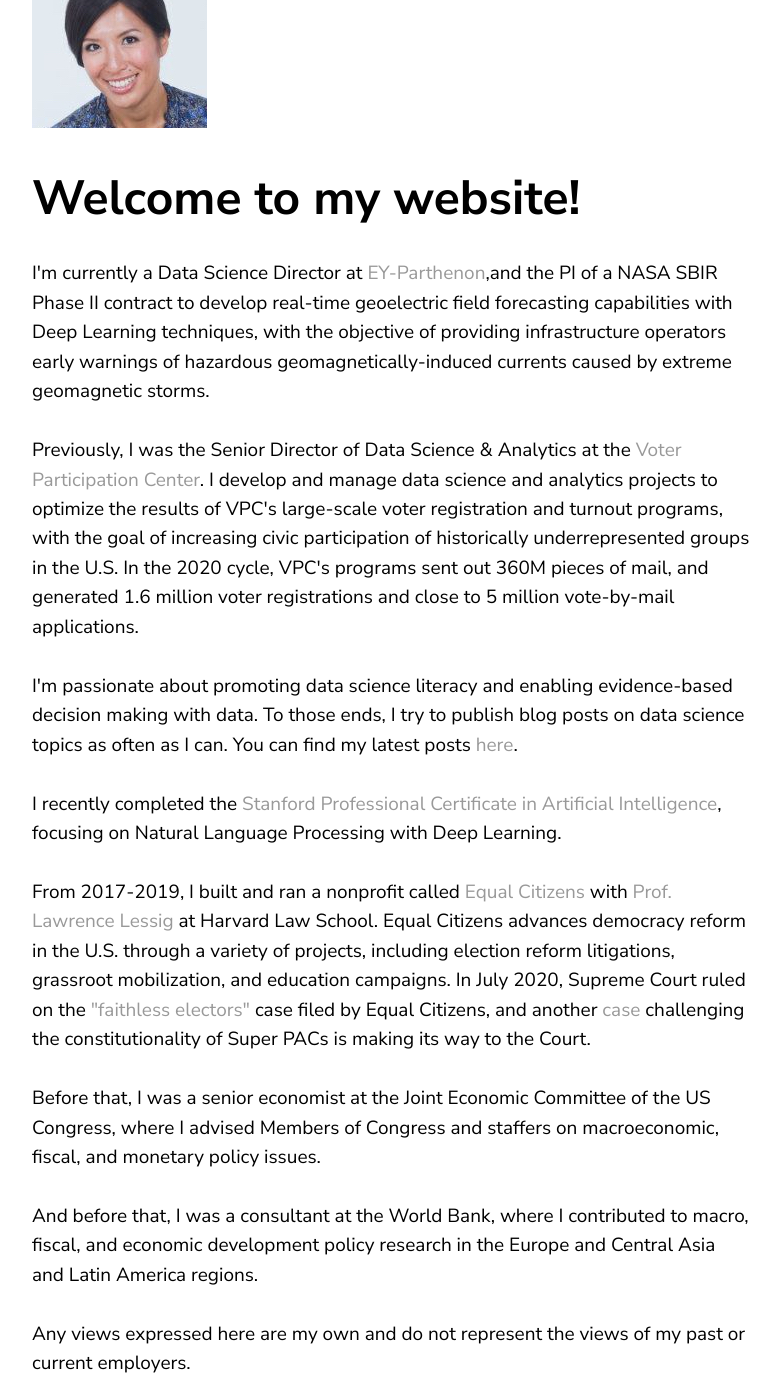
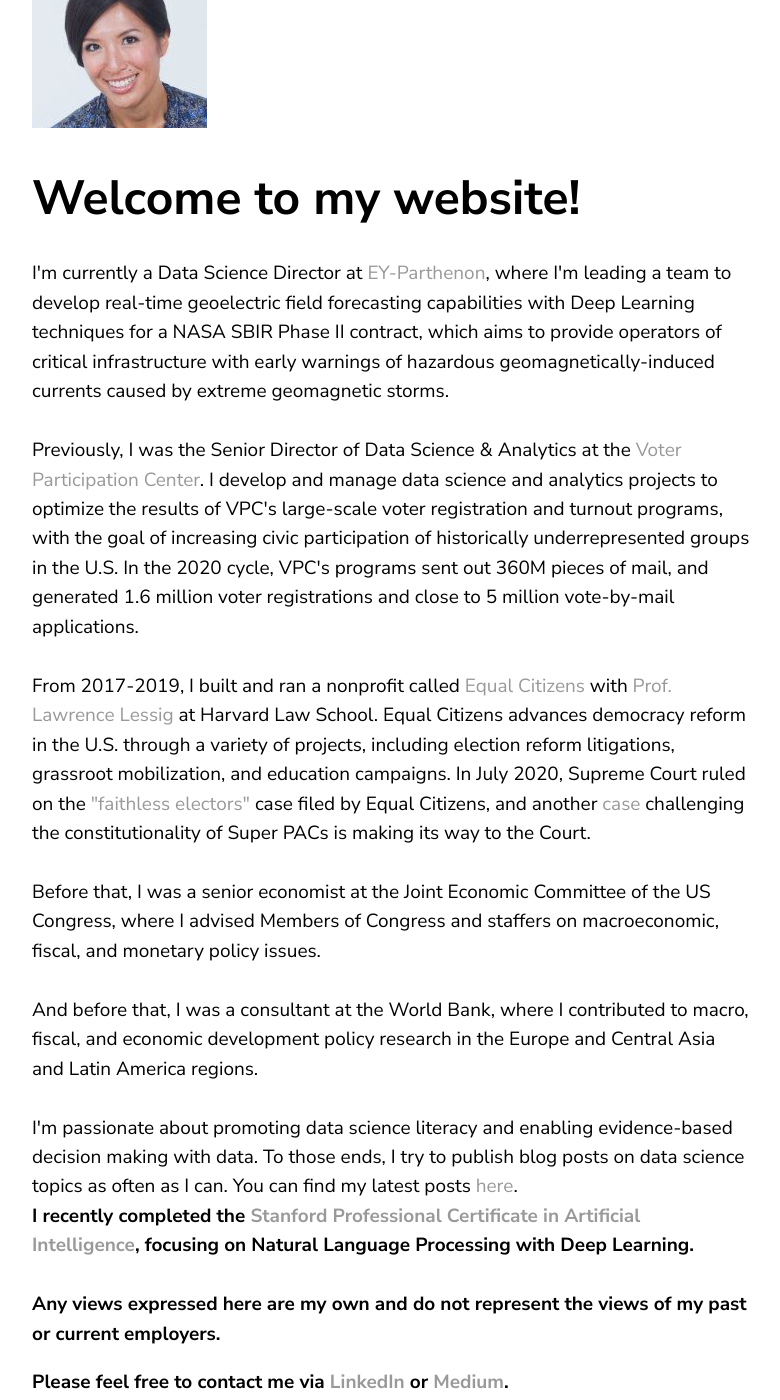
Before and after one commit to phoebetwong/phoebetwong.github.io, a Jekyll site: the page built from index.html, in a window 1280 px wide and 1400 px high, scrolled down 472 px. Shown: the whole window, without its empty margins (68-848 px from the left). Built offline with Jekyll 4.4.1, drawn with Linux system fonts in a browser that asks for light colours; a script that is not in the unit is left out.

Commit message:
may 2022 update v2

```diff
--- a/index.html
+++ b/index.html
@@ -5,22 +5,21 @@
 <div class="blurb">
 	<img src="assets/head2.jpg" alt="Portfolio Picture"  height="175" width="175" class="headerimg">
 	<h1>Welcome to my website!</h1>
-	<p>I'm currently a Data Science Director at <a href="https://www.ey.com/en_gl/strategy/about-ey-parthenon" target="_blank">EY-Parthenon</a>,and the PI of a NASA SBIR Phase II contract to develop real-time geoelectric field forecasting capabilities with Deep Learning techniques, with the objective of providing infrastructure operators early warnings of hazardous geomagnetically-induced currents caused by extreme geomagnetic storms.
+	<p>I'm currently a Data Science Director at <a href="https://www.ey.com/en_gl/strategy/about-ey-parthenon" target="_blank">EY-Parthenon</a>, where I'm leading a team to develop real-time geoelectric field forecasting capabilities with Deep Learning techniques for a NASA SBIR Phase II contract, which aims to provide operators of critical infrastructure with early warnings of hazardous geomagnetically-induced currents caused by extreme geomagnetic storms.
 		<br><br>
 		Previously, I was the Senior Director of Data Science & Analytics at the <a href="https://www.voterparticipation.org/" target="_blank">Voter Participation Center</a>. I develop and manage data science and analytics projects to optimize the results of VPC's large-scale voter registration and turnout programs, with the goal of increasing civic participation of historically underrepresented groups in the U.S. In the 2020 cycle, VPC's programs sent out 360M pieces of mail, and generated 1.6 million voter registrations and close to 5 million vote-by-mail applications.
-		<br><br>
-		I'm passionate about promoting data science literacy and enabling evidence-based decision making with data. To those ends, I try to publish blog posts on data science topics as often as I can. You can find my latest posts <a href="https://phoebetwong.github.io/mylatestwork.html" target="_blank"> here</a>.
-		<br><br>
-		I recently completed the <a href="https://online.stanford.edu/programs/artificial-intelligence-professional-program" target="_blank">Stanford Professional Certificate in Artificial Intelligence</a>, focusing on Natural Language Processing with Deep Learning.
 		<br><br>
 		From 2017-2019, I built and ran a nonprofit called <a href="https://equalcitizens.us/" target="_blank">Equal Citizens</a> with <a href="https://en.wikipedia.org/wiki/Lawrence_Lessig" target="_blank">Prof. Lawrence Lessig</a> at Harvard Law School.
 		Equal Citizens advances democracy reform in the U.S. through a variety of projects, including election reform litigations, grassroot mobilization,
 		and education campaigns. In July 2020, Supreme Court ruled on the <a href="https://www.cbsnews.com/video/supreme-court-rules-states-can-punish-faithless-electors/" target="_blank"> "faithless electors"</a> case filed by Equal Citizens, and another <a href="https://www.alaskapublic.org/2019/11/04/judge-says-alaska-should-crack-down-on-unlimited-contributions-in-state-elections/" target="_blank">case</a> challenging the constitutionality of Super PACs is making its way to the Court.
 		<br><br>
-		Before that, I was a senior economist at the Joint Economic Committee of the US Congress, where I advised Members of Congress and
-		staffers on macroeconomic, fiscal, and monetary policy issues.
+		Before that, I was a senior economist at the Joint Economic Committee of the US Congress, where I advised Members of Congress and staffers on macroeconomic, fiscal, and monetary policy issues.
 		<br><br>
 		And before that, I was a consultant at the World Bank, where I contributed to macro, fiscal, and economic development policy research in the Europe and Central Asia and Latin America regions.
+		<br><br>
+		I'm passionate about promoting data science literacy and enabling evidence-based decision making with data. To those ends, I try to publish blog posts on data science topics as often as I can. You can find my latest posts <a href="https://phoebetwong.github.io/mylatestwork.html" target="_blank"> here</a>.
+		<b r><br>
+		I recently completed the <a href="https://online.stanford.edu/programs/artificial-intelligence-professional-program" target="_blank">Stanford Professional Certificate in Artificial Intelligence</a>, focusing on Natural Language Processing with Deep Learning.
 		<br><br>
 		Any views expressed here are my own and do not represent the views of my past or current employers.
 	<p> Please feel free to contact me via <a href="https://www.linkedin.com/in/phoebe-wong-18a81147/" target="_blank">LinkedIn</a> or <a href="https://medium.com/@phoebetwong" target="_blank">Medium</a>.</p>
```
Also changed, not shown: about.html (+6 -7 lines).
